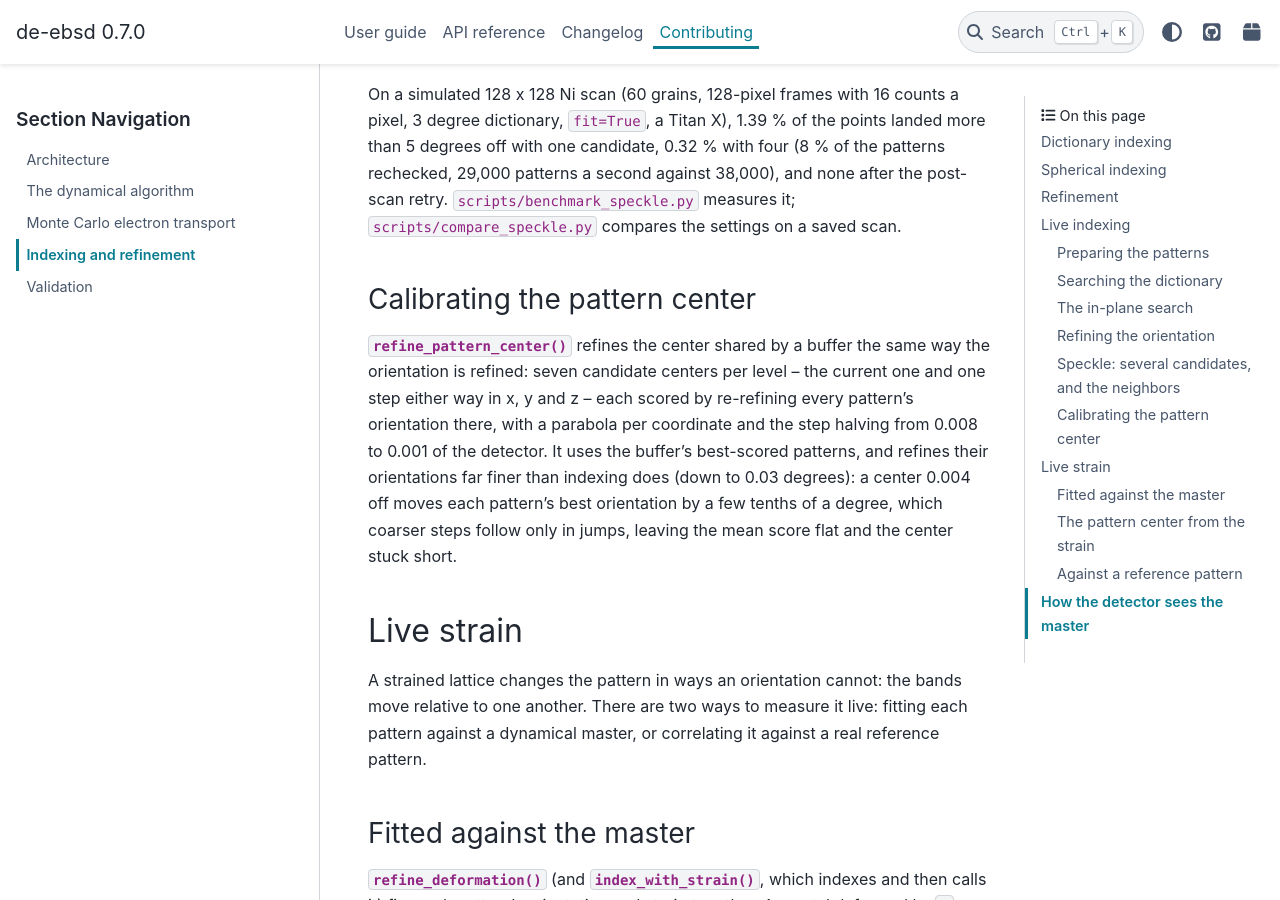
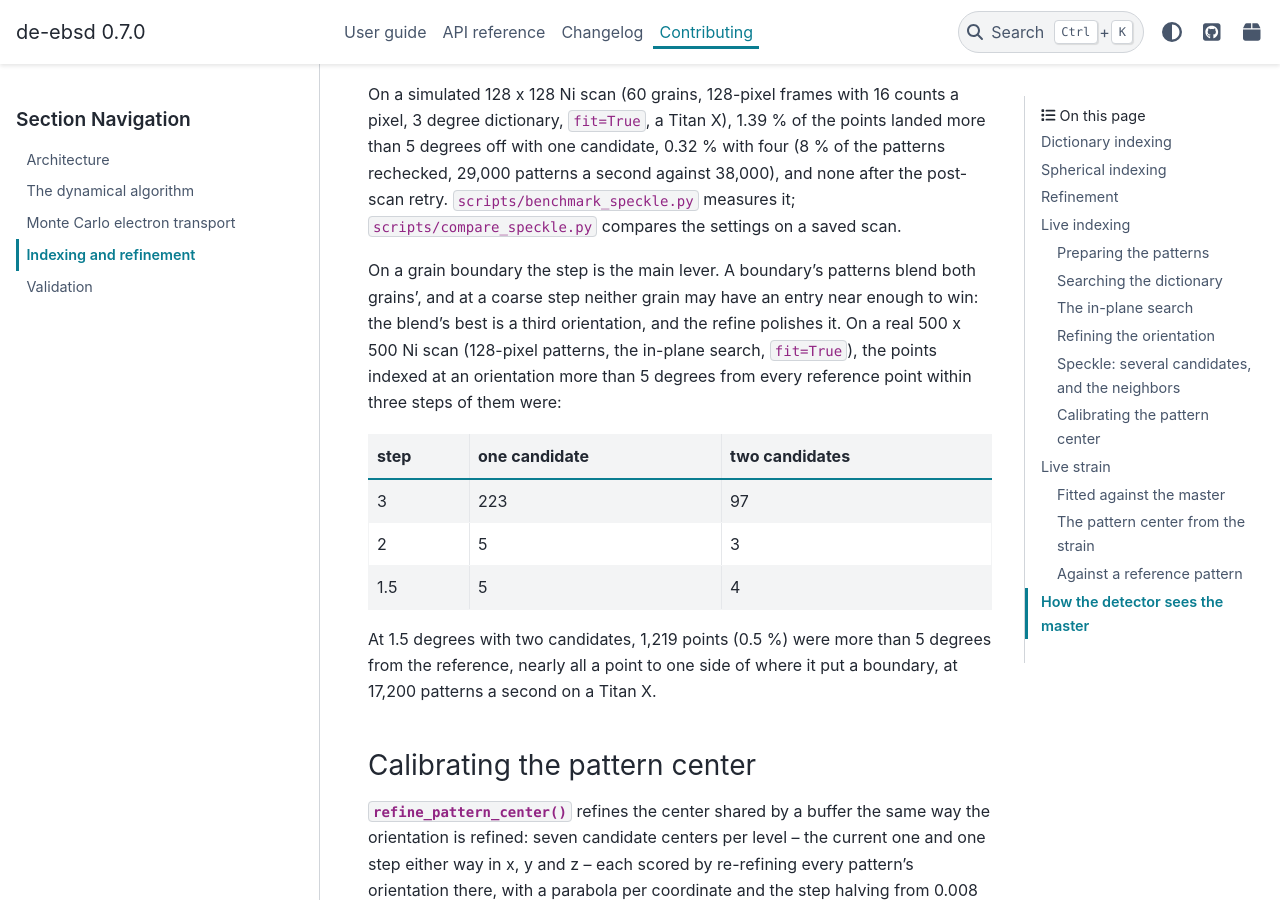
Before and after one commit to directelectron/de-ebsd, a Sphinx documentation site: the page built from docs/dev/indexing.rst, in a window 1280 px wide and 900 px high, scrolled down 8387 px. Built offline with Sphinx 7.4.7 and the PyData theme 0.15.4, drawn with Linux system fonts in a browser that asks for light colours; pages that are not in the unit, such as notebooks, are missing from menus.

Commit message:
Say that the step is the main lever on a boundary, with the measured counts

```diff
--- a/docs/dev/indexing.rst
+++ b/docs/dev/indexing.rst
@@ -330,6 +330,25 @@ patterns rechecked, 29,000 patterns a second against 38,000), and none after the
 post-scan retry. ``scripts/benchmark_speckle.py`` measures it;
 ``scripts/compare_speckle.py`` compares the settings on a saved scan.
 
+On a grain boundary the step is the main lever. A boundary's patterns blend both
+grains', and at a coarse step neither grain may have an entry near enough to win:
+the blend's best is a third orientation, and the refine polishes it. On a real
+500 x 500 Ni scan (128-pixel patterns, the in-plane search, ``fit=True``), the
+points indexed at an orientation more than 5 degrees from every reference point
+within three steps of them were:
+
+====  ==============  ===============
+step  one candidate   two candidates
+====  ==============  ===============
+3     223             97
+2     5               3
+1.5   5               4
+====  ==============  ===============
+
+At 1.5 degrees with two candidates, 1,219 points (0.5 %) were more than 5
+degrees from the reference, nearly all a point to one side of where it put a
+boundary, at 17,200 patterns a second on a Titan X.
+
 Calibrating the pattern center
 ------------------------------
 
--- a/upcoming_changes/+boundary-candidates.new_feature.rst
+++ b/upcoming_changes/+boundary-candidates.new_feature.rst
@@ -1 +1 @@
-The in-plane search took several candidates (``candidates=K``), so a pattern on a grain boundary indexed as one of its two grains rather than a third orientation, and :func:`~de_ebsd.index.live.retry_speckle` retried the points scoring below ``score_fraction`` of the map's median from seeds up to ``radius`` steps out, which puts a boundary's rim right as well as its speckle.
+The in-plane search took several candidates (``candidates=K``): with two and a fine step, a pattern on a grain boundary indexed as one of its two grains rather than a third orientation; and :func:`~de_ebsd.index.live.retry_speckle` could also retry, after a scan, the points scoring below ``score_fraction`` of the map's median from seeds up to ``radius`` steps out.
```
